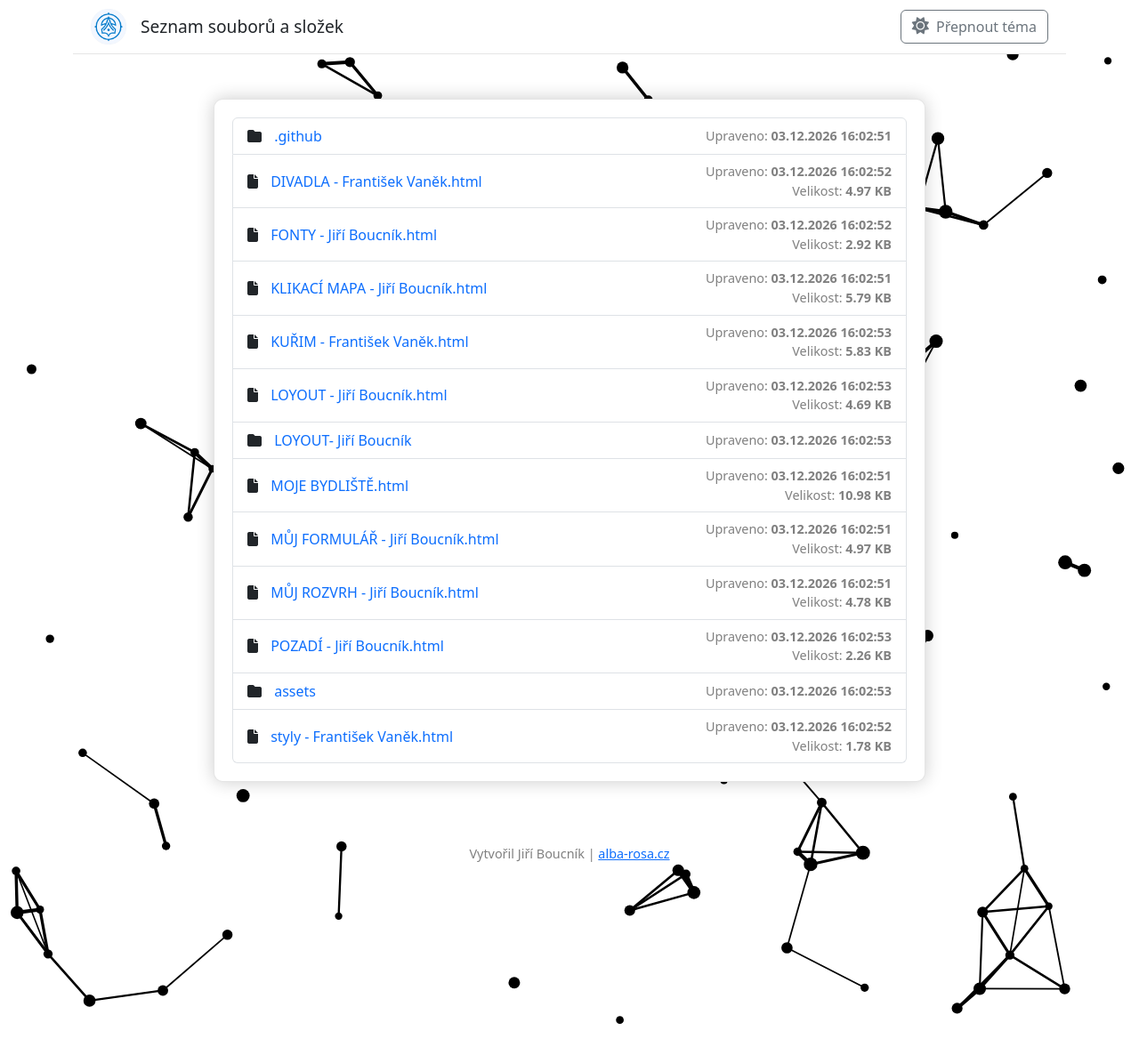
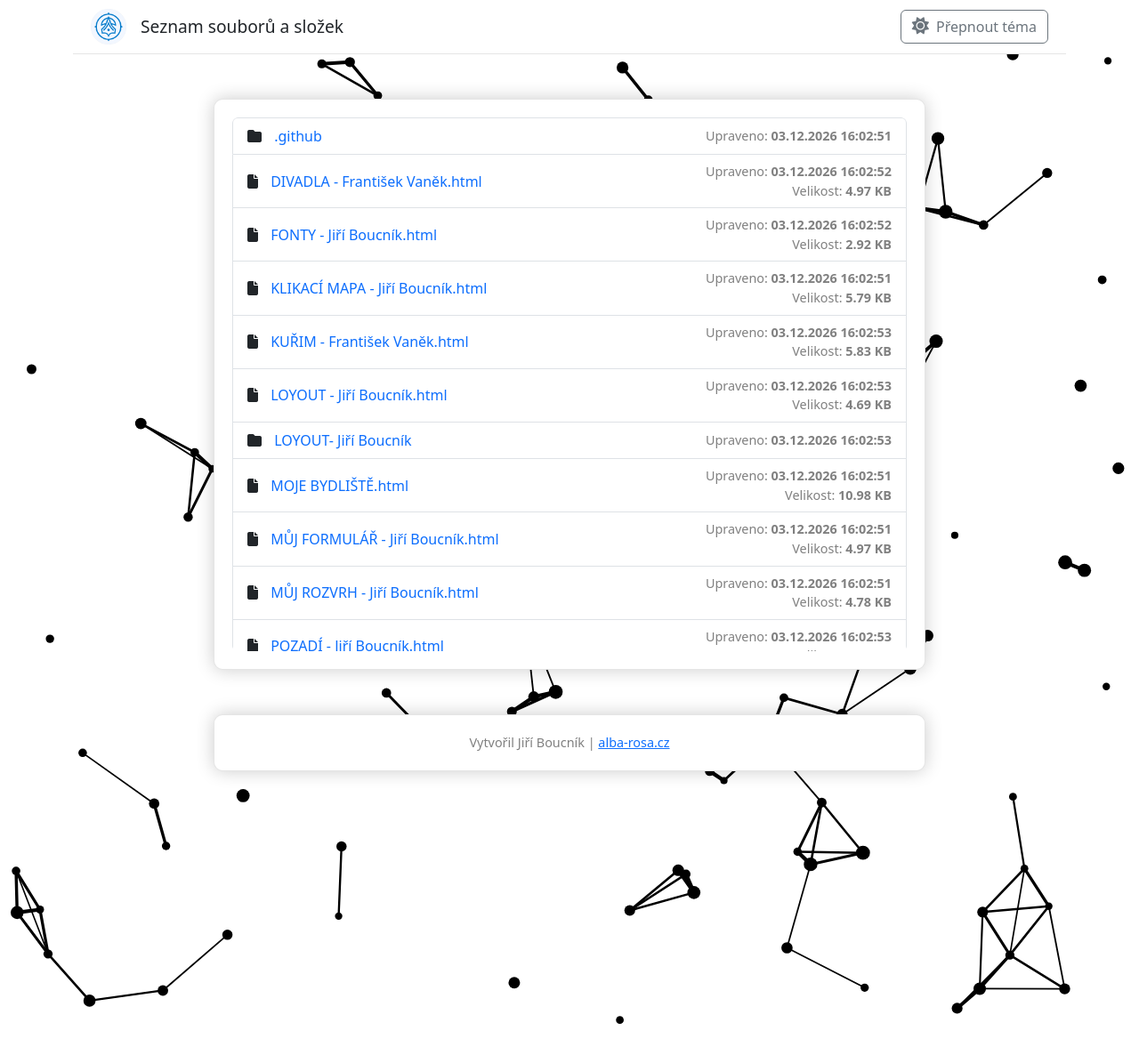
Before and after one commit to pascaljura/ICT, a PHP site: page /index.php in a window 1280 px wide. Shown: the whole page at 89% size. Run offline with PHP 8.4, Linux system fonts and the light colour scheme; some libraries are stand-ins or nearby versions.

Commit message:
dokončení vzhledu :D

```diff
--- a/index.php
+++ b/index.php
@@ -87,7 +87,7 @@ if ($relativePath !== '') {
             transition: transform 0.2s;
         }
 
-        .file-item a {
+        a {
             transition: color 0.2s;
         }
 
@@ -95,7 +95,7 @@ if ($relativePath !== '') {
             transform: scale(1.2);
         }
 
-        .file-item:hover a {
+        a:hover {
             color: #0d6efd;
         }
 
@@ -106,6 +106,11 @@ if ($relativePath !== '') {
 
         .file-meta div span {
             font-weight: bold;
+        }
+
+        .file-list ul.list-group {
+            max-height: 600px;
+            overflow-y: auto;
         }
 
         .dark-mode-toggle {
@@ -139,6 +144,12 @@ if ($relativePath !== '') {
             padding: 20px;
             font-size: 0.9em;
             color: gray;
+            margin: 50px auto;
+            background-color: var(--bs-body-bg);
+            box-shadow: 0px 0px 20px rgba(0, 0, 0, 0.2);
+            border: 1px solid rgba(0, 0, 0, 0.1);
+            max-width: 800px;
+            border-radius: 10px;
         }
     </style>
 </head>
```
